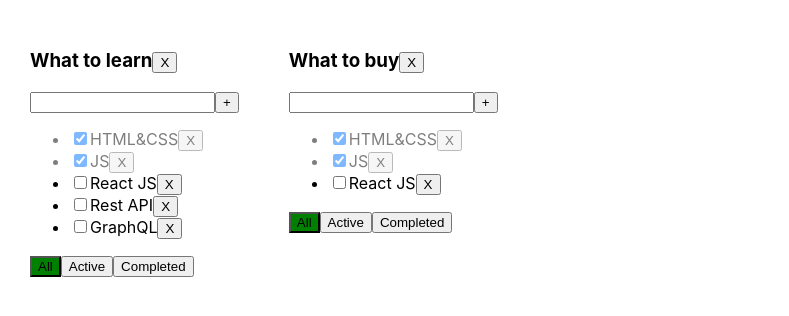
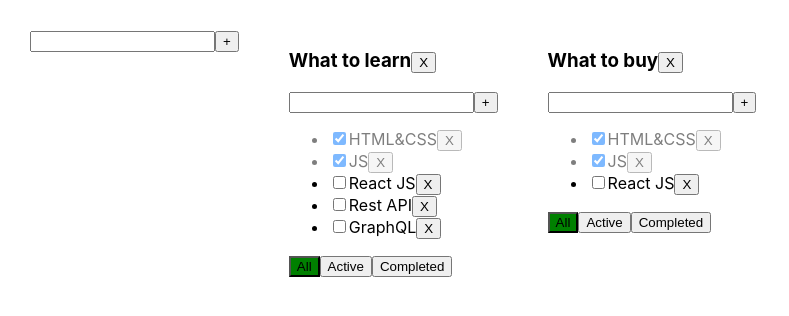
Before and after one commit to KravchenkoAndrey24/todoList, a React (Create React App) app: page / in a window 1280 px wide. Shown: the top 316 px of the page, without its empty margins (0-789 px from the left). Built offline with nearby package versions, Linux system fonts and the light colour scheme.

Commit message:
6 lesson

```diff
--- a/src/App.tsx
+++ b/src/App.tsx
@@ -1,6 +1,7 @@
 import React, { useState } from 'react';
 import { v1 } from 'uuid';
 import './App.css';
+import { AddItemForm } from './Todolist/AddItemForm/AddItemForm';
 import TodoList, { TaskType } from './Todolist/Todolist';
 
 export type FilterValuesType = 'all' | 'active' | 'completed';
@@ -58,6 +59,14 @@ const App = () => {
             setTasks({ ...tasks })
         }
     }
+    function changeTitle(id: string, newTitle: string, todolistID: string) {
+        let todolistTasks = tasks[todolistID]
+        let task = todolistTasks.find(t => t.id === id);
+        if (task) {
+            task.title = newTitle;
+            setTasks({ ...tasks })
+        }
+    }
     function changeFilter(value: FilterValuesType, todolistID: string) {
         let todolist = todolists.find(item => item.id === todolistID)
         if (todolist) {
@@ -65,11 +74,30 @@ const App = () => {
             setTodolists([...todolists])
         }
     }
+    function changeTodoListTitle(newTitle: string, todoListId: string) {
+        let todolist = todolists.find(item => item.id === todoListId)
+        if (todolist) {
+            todolist.title = newTitle;
+            setTodolists([...todolists])
+        }
+    }
+
     function deleteTodolist(todolistID: string) {
         setTodolists(todolists.filter(item => item.id !== todolistID));
         delete tasks[todolistID];
         setTasks({ ...tasks });
     }
+    function addTodoList(title: string) {
+        const newTodoListId = v1();
+        const newTodolist: TodolistType = {
+            id: newTodoListId,
+            title: title,
+            filter: 'all',
+        }
+        setTodolists([...todolists, newTodolist])
+        setTasks({ ...tasks, [newTodoListId]: [] })
+    }
+
 
     const todolistItems = todolists.map(item => {
         let allTasksForTodolist = tasks[item.id];
@@ -87,9 +115,11 @@ const App = () => {
             filter={item.filter}
             title={item.title}
             tasks={tasksForTodolist}
+            changeTitle={changeTitle}
             addTasks={addTasks}
             removeTasks={removeTasks}
             changeFilter={changeFilter}
+            changeTodoListTitle={changeTodoListTitle}
             changeTaskStatus={changeStatus}
             deleteTodolist={deleteTodolist}
         />
@@ -97,6 +127,7 @@ const App = () => {
 
     return (
         <div className="App">
+            <AddItemForm addItem={addTodoList} />
             {todolistItems}
         </div>
     );
--- /dev/null
+++ b/src/Todolist/AddItemForm/AddItemForm.tsx
@@ -0,0 +1,45 @@
+import React, { ChangeEvent, useState, KeyboardEvent } from 'react';
+
+type AddItemFormPropsType = {
+	addItem: (title: string) => void
+}
+
+export function AddItemForm(props: AddItemFormPropsType) {
+
+	let [taskTitle, setTitle] = useState<string>('');
+	let [error, setError] = useState<string | null>(null)
+
+
+	const onChangeHandler = (e: ChangeEvent<HTMLInputElement>) => {
+		setTitle(e.currentTarget.value)
+	}
+
+	const onKeyPressHandler = (e: KeyboardEvent<HTMLInputElement>) => {
+		setError(null)
+		if (e.key === 'Enter') {
+			addItem()
+		}
+	}
+
+	let addItem = () => {
+		const trimmedTitle = taskTitle.trim();
+		if (trimmedTitle) {
+			props.addItem(trimmedTitle)
+		} else {
+			setError('Title is required')
+		}
+		setTitle('')
+	}
+
+
+	return (
+		<div>
+			<input value={taskTitle}
+				onChange={onChangeHandler}
+				onKeyPress={onKeyPressHandler}
+				className={error ? 'error' : ''} />
+			<button onClick={addItem}>+</button>
+			{error && <div className='error_message'>{error}</div>}
+		</div>
+	)
+}
--- /dev/null
+++ b/src/Todolist/EditableSpan.tsx
@@ -0,0 +1,41 @@
+import React, { ChangeEvent, useState, KeyboardEvent } from 'react';
+
+
+type EditableSpanPropsType = {
+	title: string
+	changeTaskTitle: (newTitle: string) => void
+}
+
+export function EditableSpan(props: EditableSpanPropsType) {
+
+	let [title, setTitle] = useState(props.title);
+	let [editMode, setEditMode] = useState<boolean>(false);
+
+
+	const onIditMode = () => {
+		setEditMode(true)
+	}
+	const offIditMode = () => {
+		setEditMode(false)
+		props.changeTaskTitle(title)
+	}
+
+
+	const changeTitle = (e: ChangeEvent<HTMLInputElement>) => {
+		setTitle(e.currentTarget.value)
+	}
+
+	const onKeyPress = (e: KeyboardEvent<HTMLInputElement>) => {
+		if (e.key === 'Enter') {
+			setEditMode(false)
+			props.changeTaskTitle(title)
+		}
+	}
+
+	return (
+		editMode
+			? <input value={title} onChange={changeTitle} onKeyPress={onKeyPress} autoFocus onBlur={offIditMode} />
+			: <span onDoubleClick={onIditMode}>{props.title}</span>
+
+	)
+}
--- a/src/Todolist/Todolist.tsx
+++ b/src/Todolist/Todolist.tsx
@@ -1,5 +1,7 @@
-import React, { ChangeEvent, useState, KeyboardEvent } from 'react';
+import React, { ChangeEvent } from 'react';
 import { FilterValuesType } from '../App';
+import { AddItemForm } from './AddItemForm/AddItemForm';
+import { EditableSpan } from './EditableSpan';
 
 export type TaskType = {
 	id: string,
@@ -17,80 +19,58 @@ export type TodolistPropsType = {
 	addTasks: (title: string, todolistID: string) => void
 	changeTaskStatus: (id: string, isDone: boolean, todolistID: string) => void
 	deleteTodolist: (todolistID: string) => void
+	changeTodoListTitle: (newTitle: string, todoListId: string) => void
+	changeTitle: (id: string, title: string, todolistID: string) => void
 }
 
-const TodoList: React.FC<TodolistPropsType> = ({ id, title, tasks, filter, removeTasks, changeFilter, addTasks, changeTaskStatus, deleteTodolist }) => {
-
-	const renderTasks = tasks.map(item => {
+function TodoList(props: TodolistPropsType) {
+	const renderTasks = props.tasks.map(item => {
 
 		const onAllClickHandler = () => {
-			removeTasks(item.id, id)
+			props.removeTasks(item.id, props.id)
 		}
 		const onChangeHandler = (e: ChangeEvent<HTMLInputElement>) => {
 			let newIsDoneValue = e.currentTarget.checked;
-			changeTaskStatus(item.id, newIsDoneValue, id)
+			props.changeTaskStatus(item.id, newIsDoneValue, props.id)
+		}
+		const changeTaskTitle = (newTitle: string) => {
+			props.changeTitle(item.id, newTitle, props.id)
 		}
 
 		return (
 			<li key={item.id} className={item.isDone ? 'is_done' : ''}>
 				<input type='checkbox' checked={item.isDone} onChange={onChangeHandler} />
-				<span>{item.title}</span>
+				<EditableSpan title={item.title} changeTaskTitle={changeTaskTitle} />
 				<button onClick={onAllClickHandler}>X</button>
 			</li>
 		)
 	})
 
-	let [taskTitle, setTitle] = useState<string>('');
-	let [error, setError] = useState<string | null>(null)
-
-	let addTask = () => {
-		const trimmedTitle = taskTitle.trim();
-		if (trimmedTitle) {
-			addTasks(trimmedTitle, id)
-		} else {
-			setError('Title is required')
-		}
-		setTitle('')
-	}
-
-	const onChangeHandler = (e: ChangeEvent<HTMLInputElement>) => {
-		setTitle(e.currentTarget.value)
-	}
-
-	const onKeyPressHandler = (e: KeyboardEvent<HTMLInputElement>) => {
-		setError(null)
-		if (e.key === 'Enter') {
-			addTask()
-		}
-	}
-
-	const deleteTodolistButton = () => deleteTodolist(id);
-
-	const onAllClickHandler = () => changeFilter('all', id);
-	const onActiveClickHandler = () => changeFilter('active', id);
-	const onCompletedClickHandler = () => changeFilter('completed', id);
+	const addTask = (title: string) => { props.addTasks(title, props.id) }
+	const deleteTodolistButton = () => props.deleteTodolist(props.id);
+	const onAllClickHandler = () => props.changeFilter('all', props.id);
+	const onActiveClickHandler = () => props.changeFilter('active', props.id);
+	const onCompletedClickHandler = () => props.changeFilter('completed', props.id);
+	const changeTodoListTitle = (title: string) => props.changeTodoListTitle(title, props.id);
 
 	return (
 		<div>
-			<h3>{title}<button onClick={deleteTodolistButton}>X</button></h3>
-			<div>
-				<input value={taskTitle}
-					onChange={onChangeHandler}
-					onKeyPress={onKeyPressHandler}
-					className={error ? 'error' : ''} />
-				<button onClick={addTask}>+</button>
-				{error && <div className='error_message'>{error}</div>}
-			</div>
+			<h3>
+				<EditableSpan title={props.title} changeTaskTitle={changeTodoListTitle} />
+				<button onClick={deleteTodolistButton}>X</button>
+			</h3>
+			<AddItemForm addItem={addTask} />
 			<ul>
 				{renderTasks}
 			</ul>
 			<div>
-				<button className={filter === 'all' ? 'active_filter' : ''} onClick={onAllClickHandler}>All</button>
-				<button className={filter === 'active' ? 'active_filter' : ''} onClick={onActiveClickHandler}>Active</button>
-				<button className={filter === 'completed' ? 'active_filter' : ''} onClick={onCompletedClickHandler}>Completed</button>
+				<button className={props.filter === 'all' ? 'active_filter' : ''} onClick={onAllClickHandler}>All</button>
+				<button className={props.filter === 'active' ? 'active_filter' : ''} onClick={onActiveClickHandler}>Active</button>
+				<button className={props.filter === 'completed' ? 'active_filter' : ''} onClick={onCompletedClickHandler}>Completed</button>
 			</div>
 		</div>
 	)
 }
 
+
 export default TodoList;
```
